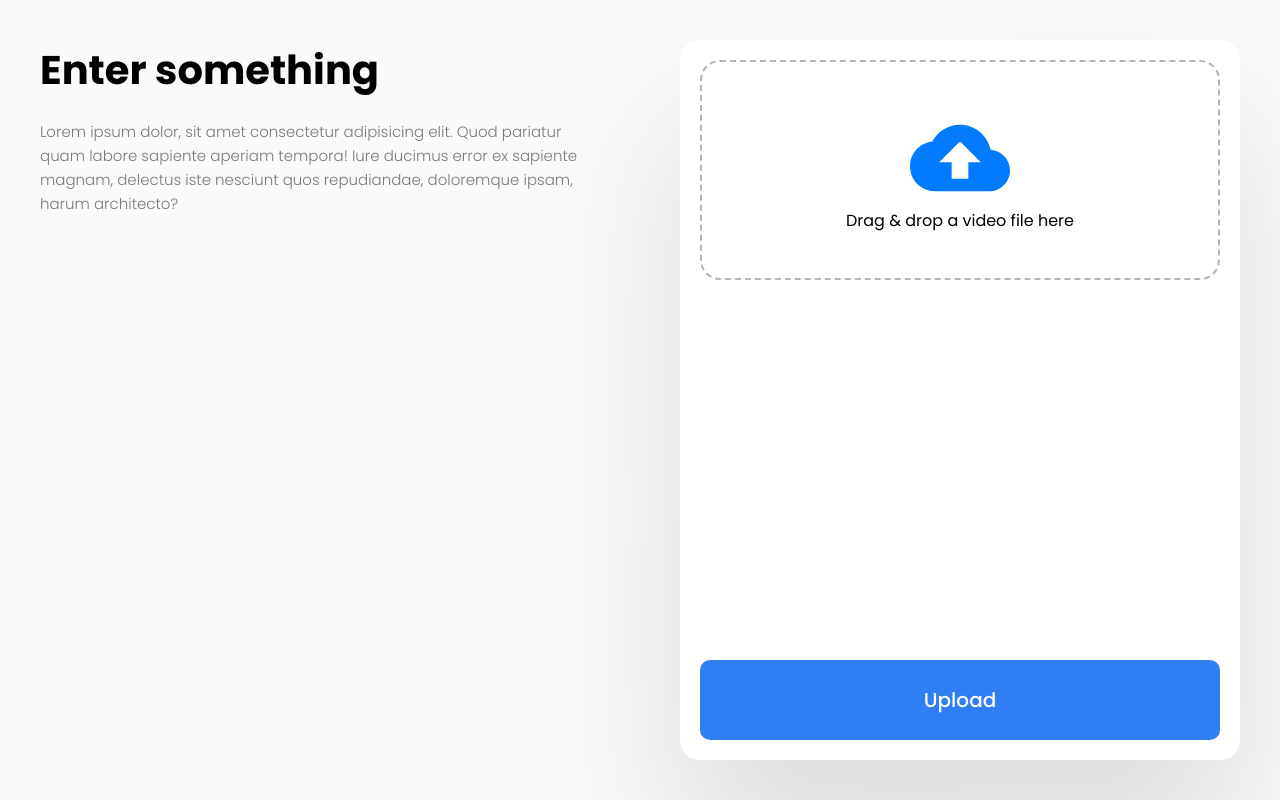
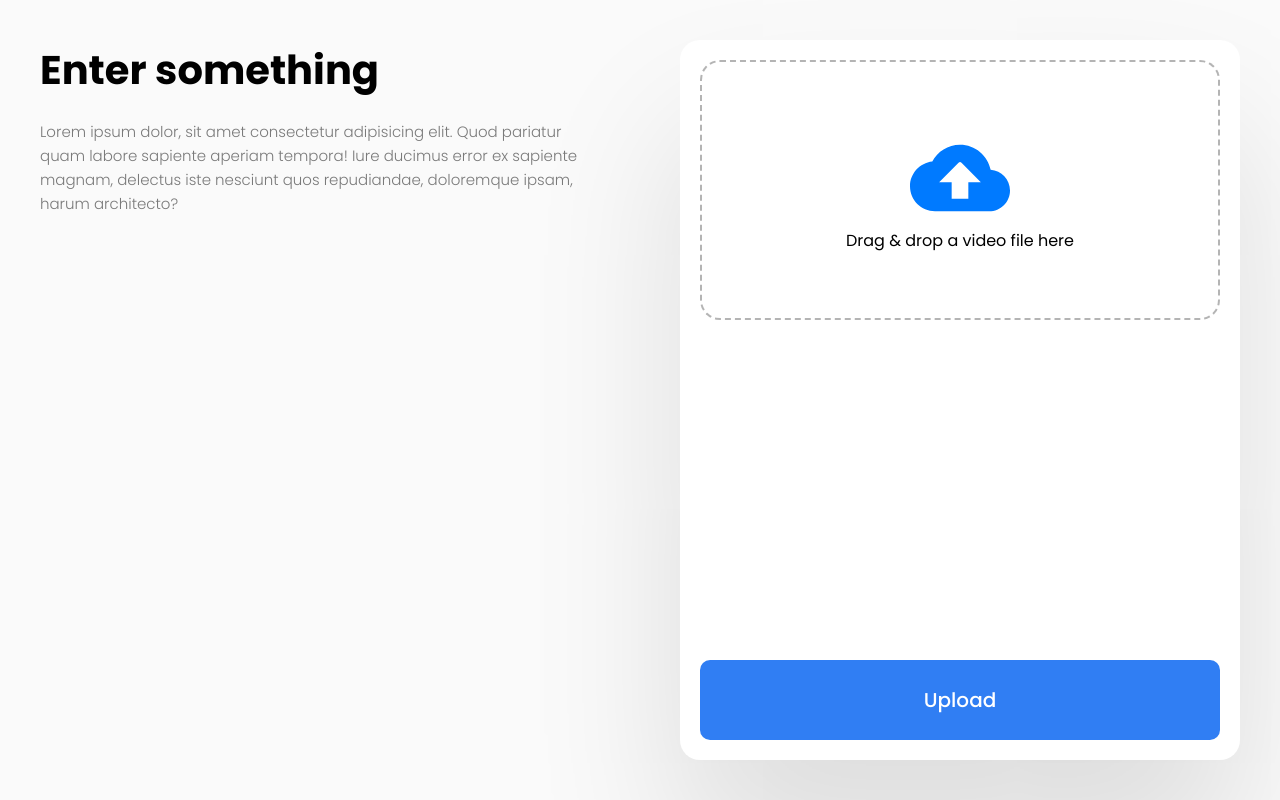
Before and after one commit to teamStarks18/project-repo, a React (Vite) app: page / in a window 1280 px wide. Built offline with nearby package versions, Linux system fonts and the light colour scheme.

Commit message:
video-resize App.css

```diff
--- a/src/App.css
+++ b/src/App.css
@@ -88,7 +88,7 @@
 
 .upload-preview {
   width: 100%;
-  min-height: 220px;
+  min-height: 260px;
   border-radius: 20px;
 }
 
```
